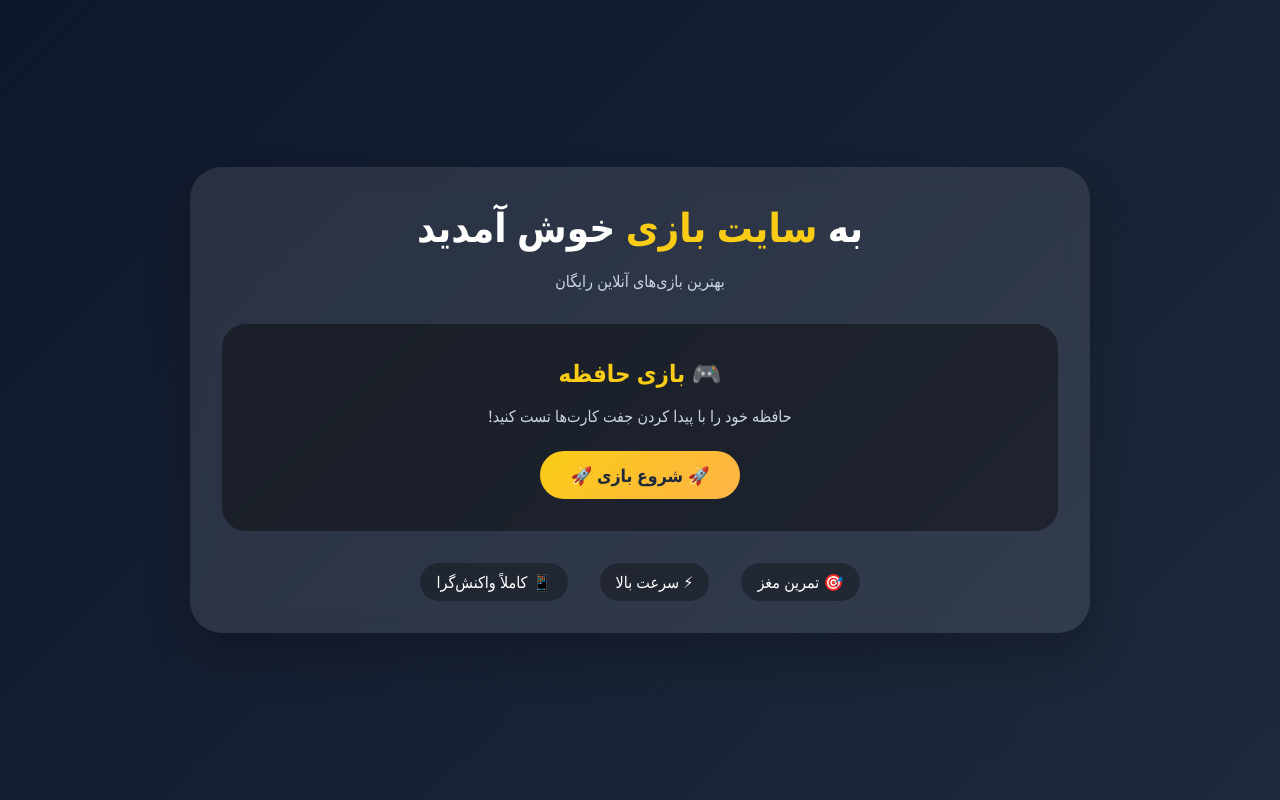
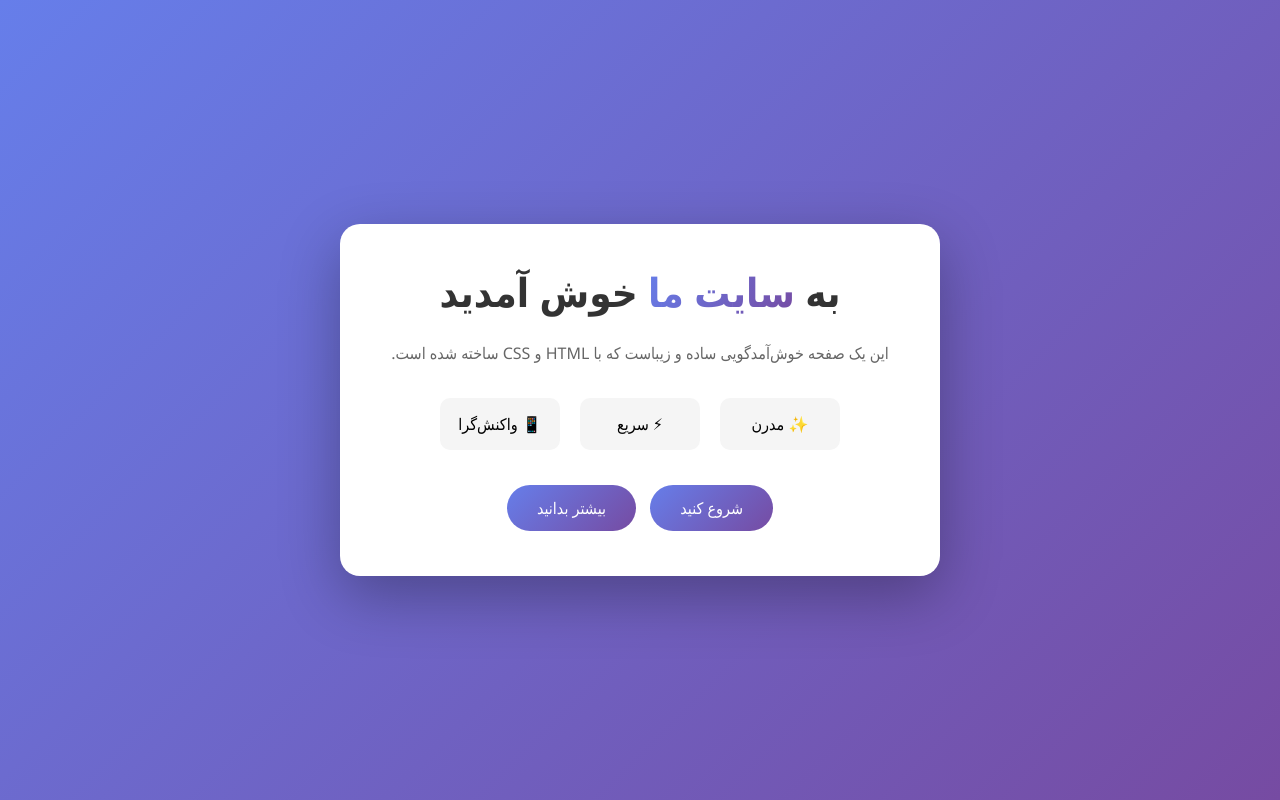
Before and after one commit to user4g/channel-1, a plain HTML site: page index.html in a window 1280 px wide. Drawn offline with Linux system fonts and the light colour scheme.

Commit message:
Update index.html

```diff
--- a/index.html
+++ b/index.html
@@ -3,7 +3,7 @@
 <head>
     <meta charset="UTF-8">
     <meta name="viewport" content="width=device-width, initial-scale=1.0">
-    <title>سایت من - صفحه اصلی</title>
+    <title>صفحه خوش آمدگویی</title>
     <style>
         * {
             margin: 0;
@@ -12,109 +12,112 @@
         }
 
         body {
-            background: linear-gradient(135deg, #0f172a 0%, #1e293b 100%);
-            font-family: 'Vazirmatn', 'Segoe UI', Tahoma, Geneva, Verdana, sans-serif;
+            background: linear-gradient(135deg, #667eea 0%, #764ba2 100%);
+            font-family: 'Segoe UI', Tahoma, Geneva, Verdana, sans-serif;
             min-height: 100vh;
             display: flex;
             justify-content: center;
             align-items: center;
-            padding: 1.5rem;
+            padding: 20px;
         }
 
         .container {
-            max-width: 900px;
+            background: white;
+            border-radius: 20px;
+            padding: 40px;
+            max-width: 600px;
             width: 100%;
-            background: rgba(255, 255, 255, 0.1);
-            backdrop-filter: blur(10px);
-            border-radius: 2rem;
-            padding: 2rem;
             text-align: center;
-            box-shadow: 0 25px 45px rgba(0, 0, 0, 0.2);
+            box-shadow: 0 20px 60px rgba(0,0,0,0.3);
+            animation: fadeIn 0.8s ease-in;
+        }
+
+        @keyframes fadeIn {
+            from {
+                opacity: 0;
+                transform: translateY(-30px);
+            }
+            to {
+                opacity: 1;
+                transform: translateY(0);
+            }
         }
 
         h1 {
-            font-size: 2.5rem;
-            color: white;
-            margin-bottom: 1rem;
+            color: #333;
+            margin-bottom: 20px;
+            font-size: 2.5em;
         }
 
         .highlight {
-            color: #facc15;
+            background: linear-gradient(120deg, #667eea, #764ba2);
+            background-clip: text;
+            -webkit-background-clip: text;
+            color: transparent;
         }
 
-        .game-card {
-            background: rgba(0, 0, 0, 0.4);
-            border-radius: 1.5rem;
-            padding: 2rem;
-            margin: 2rem 0;
-            transition: transform 0.3s;
+        p {
+            color: #666;
+            line-height: 1.8;
+            margin-bottom: 30px;
         }
 
-        .game-card:hover {
-            transform: translateY(-5px);
+        .btn {
+            display: inline-block;
+            padding: 12px 30px;
+            background: linear-gradient(135deg, #667eea, #764ba2);
+            color: white;
+            text-decoration: none;
+            border-radius: 30px;
+            transition: transform 0.3s, box-shadow 0.3s;
+            margin: 5px;
         }
 
-        .game-card h2 {
-            color: #facc15;
-            margin-bottom: 1rem;
-        }
-
-        .game-card p {
-            color: #cbd5e1;
-            margin-bottom: 1.5rem;
-        }
-
-        .game-link {
-            display: inline-block;
-            padding: 12px 30px;
-            background: linear-gradient(135deg, #facc15, #ffb347);
-            color: #1e293b;
-            text-decoration: none;
-            border-radius: 50px;
-            font-weight: bold;
-            font-size: 1.1rem;
-            transition: all 0.3s;
-        }
-
-        .game-link:hover {
-            transform: scale(1.05);
-            box-shadow: 0 10px 20px rgba(0, 0, 0, 0.3);
+        .btn:hover {
+            transform: translateY(-3px);
+            box-shadow: 0 10px 20px rgba(0,0,0,0.2);
         }
 
         .features {
             display: flex;
             justify-content: center;
-            gap: 2rem;
-            margin-top: 2rem;
+            gap: 20px;
+            margin: 30px 0;
             flex-wrap: wrap;
         }
 
         .feature {
-            color: white;
-            background: rgba(0, 0, 0, 0.3);
-            padding: 0.5rem 1rem;
-            border-radius: 50px;
+            padding: 15px;
+            background: #f5f5f5;
+            border-radius: 10px;
+            min-width: 120px;
+        }
+
+        @media (max-width: 600px) {
+            .container {
+                padding: 20px;
+            }
+
+            h1 {
+                font-size: 1.8em;
+            }
         }
     </style>
 </head>
 <body>
     <div class="container">
-        <h1>به <span class="highlight">سایت بازی</span> خوش آمدید</h1>
-        <p style="color: #cbd5e1; margin-bottom: 1rem;">بهترین بازی‌های آنلاین رایگان</p>
+        <h1>به <span class="highlight">سایت ما</span> خوش آمدید</h1>
+        <p>این یک صفحه خوش‌آمدگویی ساده و زیباست که با HTML و CSS ساخته شده است.</p>
 
-        <!-- کارت بازی (لینک به game-1.html) -->
-        <div class="game-card">
-            <h2>🎮 بازی حافظه</h2>
-            <p>حافظه خود را با پیدا کردن جفت کارت‌ها تست کنید!</p>
-            <a href="pages/game-1.html" class="game-link">
-                🚀 شروع بازی 🚀
-            </a>
+        <div class="features">
+            <div class="feature">✨ مدرن</div>
+            <div class="feature">⚡ سریع</div>
+            <div class="feature">📱 واکنش‌گرا</div>
         </div>
 
-        <div class="features">
-            <div class="feature">🎯 تمرین مغز</div>
-            <div class="feature">⚡ سرعت بالا</div>
-            <div class="feature">📱 کاملاً واکنش‌گرا</div>
+        <div>
+            <a href="#" class="btn">شروع کنید</a>
+            <a href="#" class="btn">بیشتر بدانید</a>
         </div>
     </div>
 </body>
```
